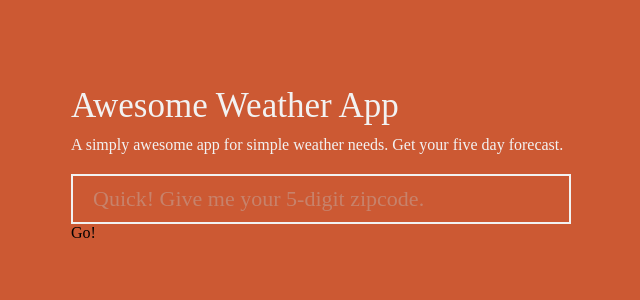
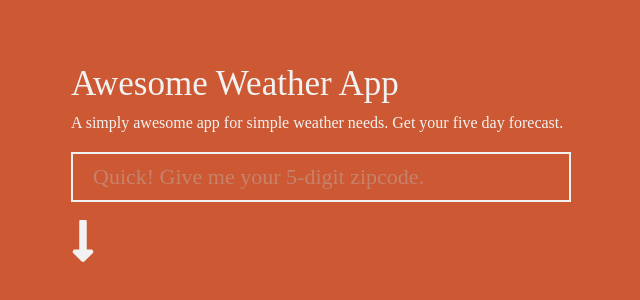
Before and after one commit to ixjamesyoo/FiveDayForecast, a Next.js app: page / in a window 1280 px wide. Shown: the part 236-536 px from the top of the page, without its empty margins (8-648 px from the left). Built offline with nearby package versions, Linux system fonts and the light colour scheme; a web font is replaced by a local one.

Commit message:
added fontawesome icon and styled

```diff
--- a/components/Weather/index.js
+++ b/components/Weather/index.js
@@ -1,4 +1,9 @@
 import { Component } from 'react';
+import { FontAwesomeIcon } from '@fortawesome/react-fontawesome';
+import { library } from '@fortawesome/fontawesome-svg-core';
+import { faLongArrowAltDown } from '@fortawesome/free-solid-svg-icons';
+
+library.add(faLongArrowAltDown);
 
 export default class Weather extends Component {
   constructor(props) {
@@ -12,7 +17,7 @@
 
   fetchForecast(e) {
     e.preventDefault();
-    alert("button works!")
+    alert("button works!");
   }
 
   updateField(field) {
@@ -32,7 +37,7 @@
             value={this.state.zipcode}
             placeholder="Quick! Give me your 5-digit zipcode."
             onChange={this.updateField("zipcode")}/>
-          <button>Go!</button>
+          <button><FontAwesomeIcon icon="long-arrow-alt-down" size="3x"/></button>
         </form>
         <style jsx>{`
 
@@ -79,6 +84,11 @@
           input::placeholder {
             color: rgba(192,192,192,0.4);
           }
+
+          button {
+            color: #f2f2f2;
+            margin-top: 15px;
+          }
         `}</style>
       </main>
     );
--- a/next.config.js
+++ /dev/null
@@ -1,2 +0,0 @@
-const withFonts = require('next-fonts');
-module.exports = withFonts();
--- a/package.json
+++ b/package.json
@@ -6,8 +6,10 @@
   "author": "Leon Thorne <ldthorne96@gmail.com>",
   "license": "MIT",
   "dependencies": {
+    "@fortawesome/fontawesome-svg-core": "^1.2.1",
+    "@fortawesome/free-solid-svg-icons": "^5.1.1",
+    "@fortawesome/react-fontawesome": "^0.1.0",
     "next": "^6.1.1",
-    "next-fonts": "^0.10.0",
     "react": "^16.2.0",
     "react-dom": "^16.2.0"
   },
```
Also changed, not shown: 1 other file (tests, documents, lock files or other folders).
